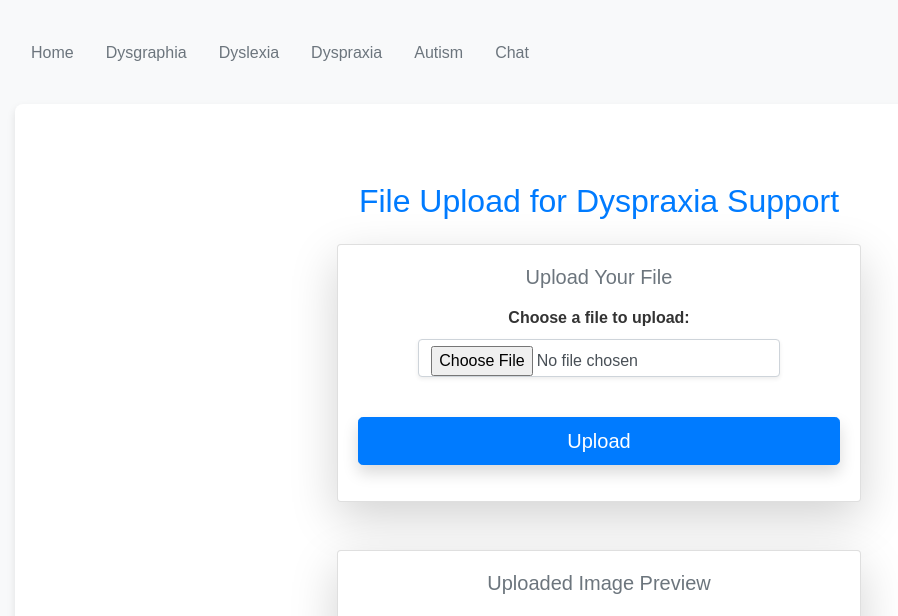
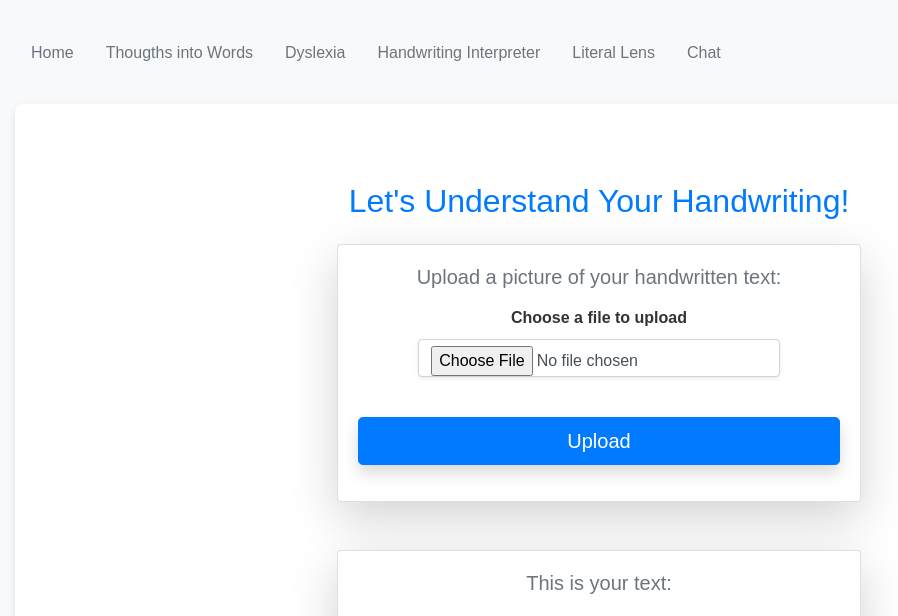
Before and after one commit to Shawarm0/HackSheffield9-Project, a Flask app: page /dyspraxia in a window 1280 px wide. Shown: the top 616 px of the page, without its empty margins (41-939 px from the left). Run offline with Flask 3, Linux system fonts and the light colour scheme.

Commit message:
change titles and stuff

```diff
--- a/controllers/chat/views.py
+++ b/controllers/chat/views.py
@@ -1,6 +1,7 @@
 from flask import Blueprint, render_template, request, jsonify
 from .forms import ChatForm
 from controllers.utils import send_to_gemini
+from markdown import markdown
 
 chat_bp = Blueprint("chat", __name__, template_folder="templates")
 
@@ -26,6 +27,6 @@ def chat():
         gemini_response = send_to_gemini(prompt, user_message)
 
         # Append responses to chat history
-        chat_history.append({"user": user_message, "gemini": gemini_response})  # type: ignore
+        chat_history.append({"user": markdown(user_message), "gemini": markdown(gemini_response)})  # type: ignore
 
     return render_template("chat/chat.html", form=form, chat_history=chat_history)
--- a/requirements.txt
+++ b/requirements.txt
@@ -31,6 +31,8 @@ tiktoken
 #gemini
 google-generativeai
 
+markdown
+
 # below not used yet
 # # Flask Functionality Packages
 # Flask-Login
--- a/templates/base.html
+++ b/templates/base.html
@@ -54,10 +54,10 @@
        <!-- Navigation Bar -->
        <nav class="nav nav-pills flex-column flex-sm-row mb-4">
            <a class="nav-item nav-link" href="{{ url_for('index') }}">Home</a>
-           <a class="nav-item nav-link" href="{{ url_for('dysgraphia.dysgraphia') }}">Dysgraphia</a>
+           <a class="nav-item nav-link" href="{{ url_for('dysgraphia.dysgraphia') }}">Thougths into Words</a>
            <a class="nav-item nav-link" href="{{ url_for('dyslexia.dyslexia') }}">Dyslexia</a>
-           <a class="nav-item nav-link" href="{{ url_for('dyspraxia.dyspraxia') }}">Dyspraxia</a>
-           <a class="nav-item nav-link" href="{{ url_for('autism.autism') }}">Autism</a>
+           <a class="nav-item nav-link" href="{{ url_for('dyspraxia.dyspraxia') }}">Handwriting Interpreter</a>
+           <a class="nav-item nav-link" href="{{ url_for('autism.autism') }}">Literal Lens</a>
            <a class="nav-item nav-link" href="{{ url_for('chat.chat') }}">Chat</a>
        </nav>
 
--- a/templates/chat/chat.html
+++ b/templates/chat/chat.html
@@ -1,7 +1,7 @@
 {% extends "base.html" %}
 
 {% block content %}
-    <h1 style="text-align: center; font-family: Arial, sans-serif; color: #333;">Chat with Gemini</h1>
+    <h1 style="text-align: center; font-family: Arial, sans-serif; color: #333;">Let's Chat!</h1>
 
     <!-- Embedded CSS Styles for Chat Layout -->
     <style>
@@ -109,14 +109,14 @@
                 <!-- User Message Container (Right-aligned) -->
                 <div class="message-container user-container">
                     <div class="message user-message">
-                        <strong>User:</strong> {{ entry.get('user', '') }}
+                        <strong>User:</strong> {{ entry.get('user', '')|safe }}
                     </div>
                 </div>
 
                 <!-- Gemini Message Container (Left-aligned) -->
                 <div class="message-container gemini-container">
                     <div class="message gemini-message">
-                        <strong>Gemini:</strong> {{ entry.get('gemini', '') }}
+                        <strong>Gemini:</strong> {{ entry.get('gemini', '')|safe }}
                     </div>
                 </div>
             {% endfor %}
--- a/templates/dyspraxia/dyspraxia.html
+++ b/templates/dyspraxia/dyspraxia.html
@@ -3,17 +3,17 @@
 {% block content %}
 <div class="container mt-5">
     <!-- Page Header -->
-    <h2 class="text-center text-primary mb-4">File Upload for Dyspraxia Support</h2>
+    <h2 class="text-center text-primary mb-4">Let's Understand Your Handwriting!</h2>
 
     <!-- File Upload Section -->
     <div class="row justify-content-center">
         <div class="col-md-6">
             <div class="card shadow-lg">
                 <div class="card-body">
-                    <h5 class="card-title text-center text-secondary mb-3">Upload Your File</h5>
+                    <h5 class="card-title text-center text-secondary mb-3">Upload a picture of your handwritten text:</h5>
                     <form id="dyspraxia-form" method="POST" enctype="multipart/form-data">
                         <div class="form-group text-center">
-                            <label for="file" class="font-weight-bold d-block mb-2">Choose a file to upload:</label>
+                            <label for="file" class="font-weight-bold d-block mb-2">Choose a file to upload</label>
                             <div class="d-flex justify-content-center">
                                 <input type="file" id="file" name="file" class="form-control w-75 shadow-sm" required>
                             </div>
@@ -32,7 +32,7 @@
             <!-- Uploaded Image Preview -->
             <div class="card shadow-lg">
                 <div class="card-body text-center">
-                    <h5 class="text-secondary">Uploaded Image Preview</h5>
+                    <h5 class="text-secondary">This is your text:</h5>
                     <img id="uploaded-image"
                          src="{{ url_for('static', filename='images/Figure.png') }}"
                          alt="Uploaded Image"
@@ -43,7 +43,7 @@
             <!-- Processed Text Output -->
             <div class="card shadow-lg mt-4">
                 <div class="card-body">
-                    <h5 class="text-secondary">Processed Text</h5>
+                    <h5 class="text-secondary">And this is what is written in that:</h5>
                     <textarea id="output"
                               class="form-control shadow-sm mt-3"
                               rows="10"
```
Also changed, not shown: templates/autism/autism.html (+4 -3 lines), templates/dysgraphia/dysgraphia.html (+13 -3 lines), templates/home/index.html (+5 -5 lines).
